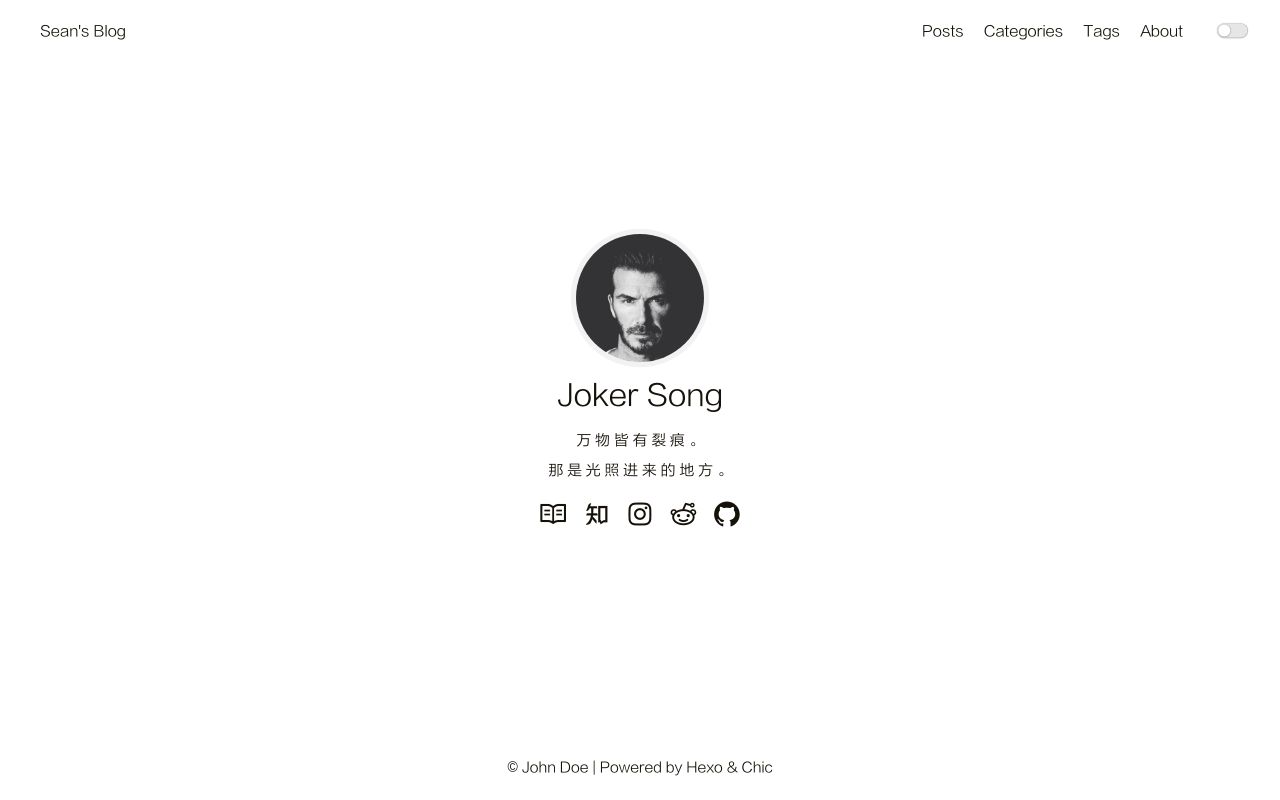
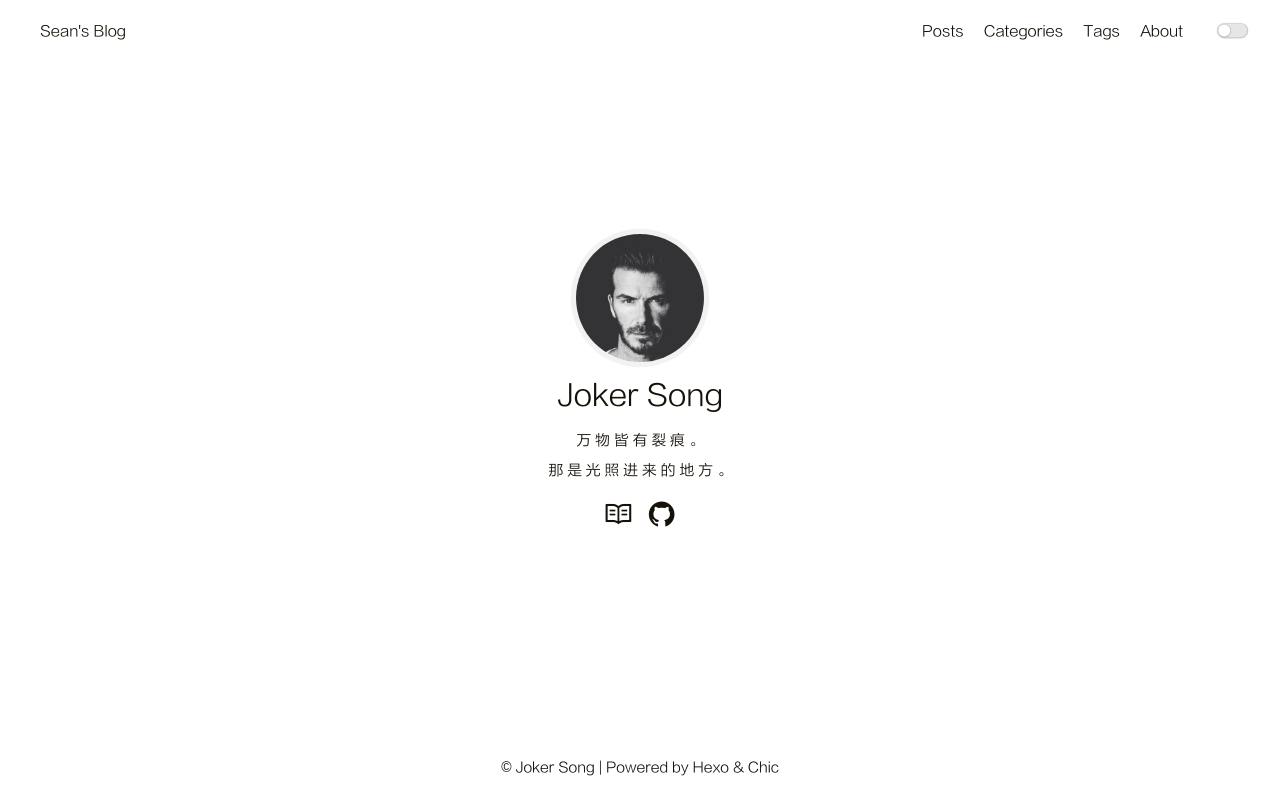
Before and after one commit to Sean-inoubliable/Sean-inoubliable.github.io, a plain HTML site: page index.html in a window 1280 px wide. Drawn offline with Linux system fonts and the light colour scheme.

Commit message:
Site updated: 2020-06-15 18:33:44

```diff
--- a/index.html
+++ b/index.html
@@ -6,13 +6,13 @@
       content="width=device-width, initial-scale=1.0, maximum-scale=1.0, minimum-scale=1.0">
 <meta http-equiv="X-UA-Compatible" content="ie=edge">
 
-    <meta name="author" content="John Doe">
+    <meta name="author" content="Joker Song">
 
 
 
 
 
-<title>Hexo</title>
+<title>sean&#39;s home</title>
 
 
 
@@ -123,28 +123,7 @@
 
                     </a>
 
-                    <a class="link-item" title="ZhiHu" href="https://www.zhihu.com/people/sirice" target="_blank" rel="noopener">
-
-
-                            <i class="iconfont icon-zhihu"></i>
-
-                    </a>
-
-                    <a class="link-item" title="Instagram" href="">
-
-
-                            <i class="iconfont icon-instagram"></i>
-
-                    </a>
-
-                    <a class="link-item" title="Reddit" href="">
-
-
-                            <i class="iconfont icon-reddit"></i>
-
-                    </a>
-
-                    <a class="link-item" title="Github" href="https://github.com/Siricee" target="_blank" rel="noopener">
+                    <a class="link-item" title="Github" href="https://github.com/Sean-inoubliable" target="_blank" rel="noopener">
 
 
                             <i class="iconfont icon-github"></i>
@@ -160,7 +139,7 @@
         </div>
         <footer id="footer" class="footer">
     <div class="copyright">
-        <span>© John Doe | Powered by <a href="https://hexo.io" target="_blank">Hexo</a> & <a href="https://github.com/Siricee/hexo-theme-Chic" target="_blank">Chic</a></span>
+        <span>© Joker Song | Powered by <a href="https://hexo.io" target="_blank">Hexo</a> & <a href="https://github.com/Siricee/hexo-theme-Chic" target="_blank">Chic</a></span>
     </div>
 </footer>
 
```
Also changed, not shown: 2020/06/15/hello-world/index.html (+5 -5 lines), archives/2020/06/index.html (+3 -3 lines), archives/2020/index.html (+3 -3 lines), archives/index.html (+3 -3 lines).
